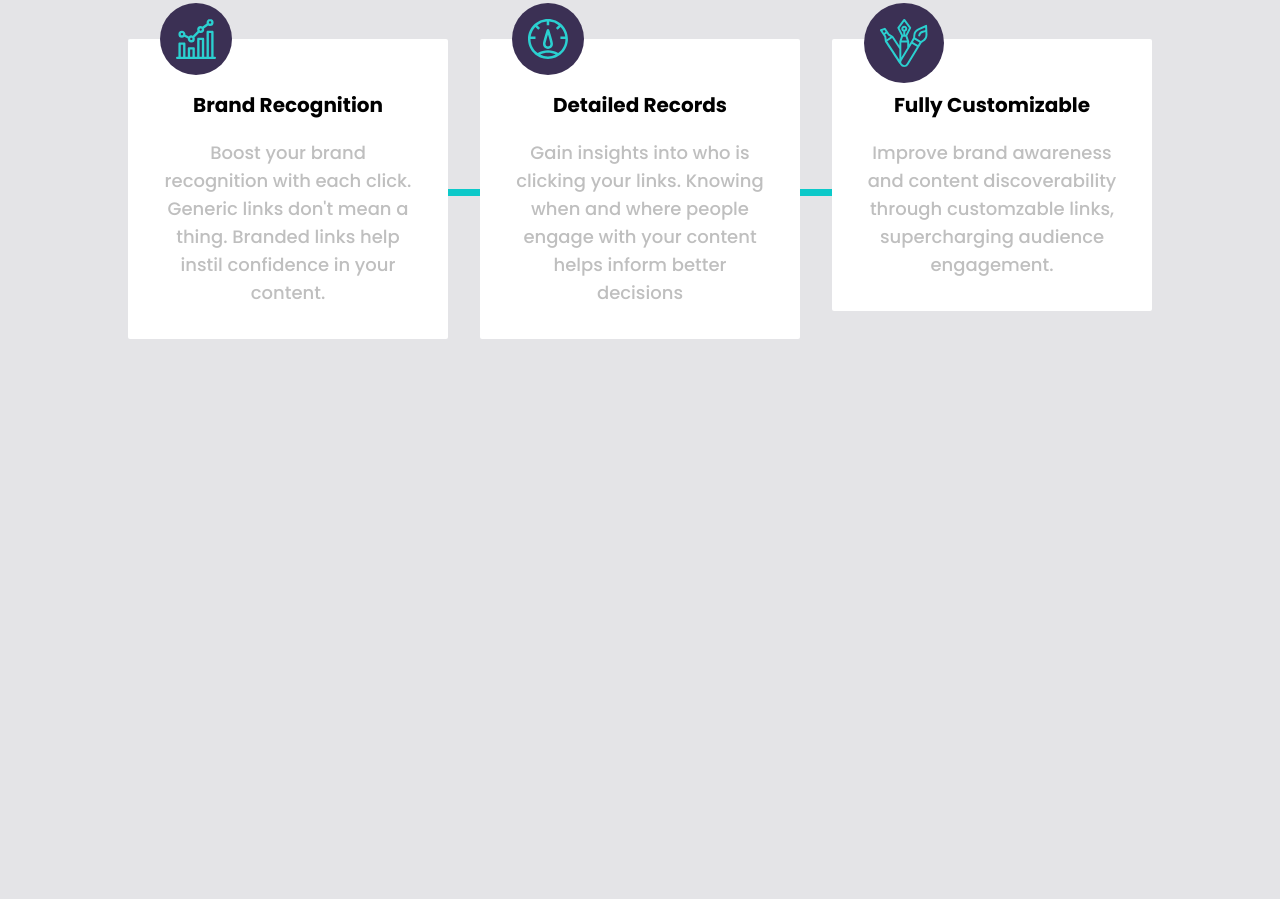
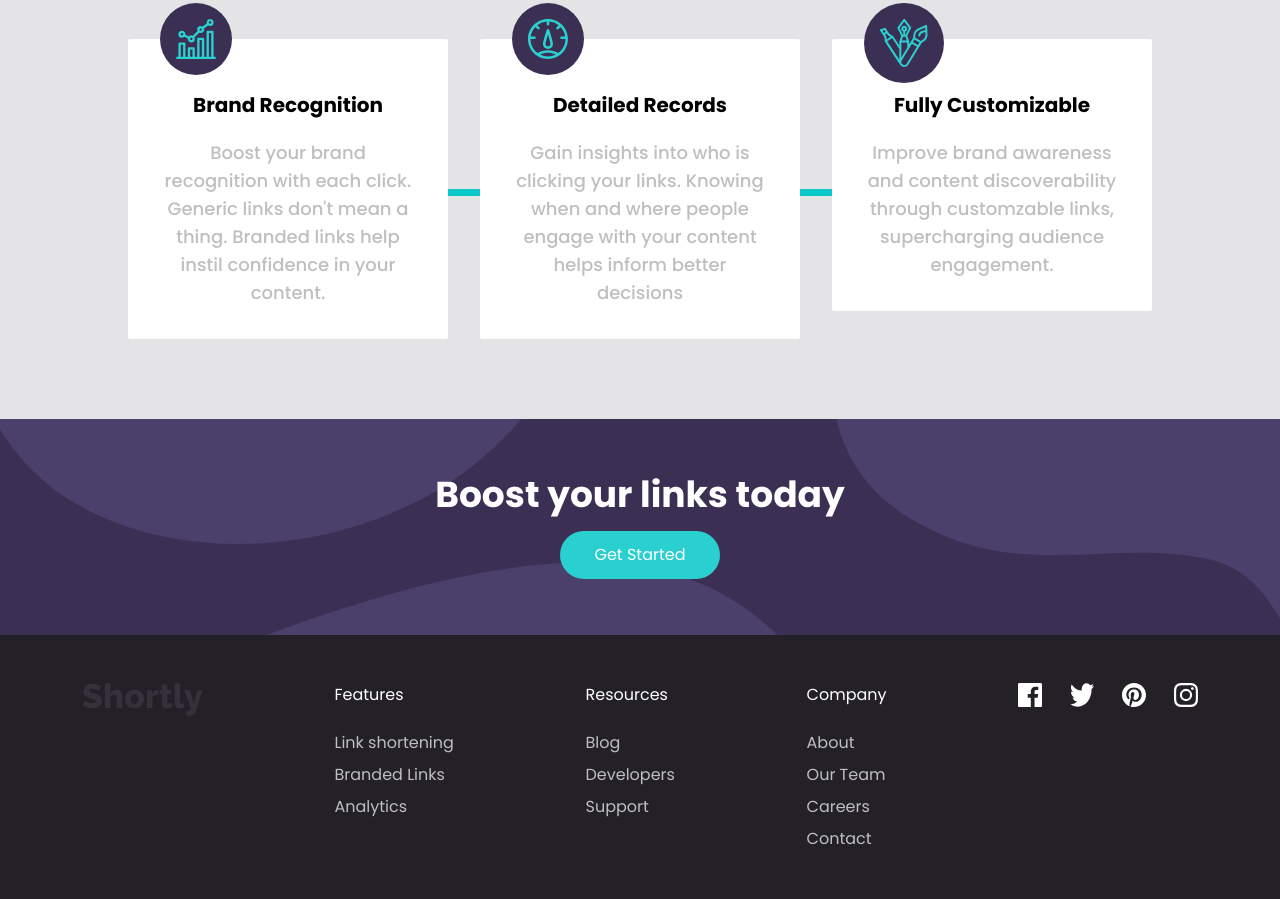
Before and after one commit to adisa-ade/Url-Shortening, a website: page public/index.html in a window 1280 px wide. Shown: the part 951-1850 px from the top of the page. Before the commit the page ends 1290 px from the top, so only its background shows below. Drawn offline with Linux system fonts and the light colour scheme.

Commit message:
Made some changes to the footer

```diff
--- a/public/index.html
+++ b/public/index.html
@@ -24,7 +24,7 @@
                 <a href="">Resources</a>
             </div>
             <div class="space-x-4">
-                <button>login</button>
+                <button>Login</button>
                 <button>Sign Up</button>
             </div>
         </nav>
@@ -58,7 +58,7 @@
         <div class="">
             <img src="/images/illustration-working.svg" alt="bg-image" class=" object-cover relative left-20 max-w-lg lg:left-64 md:left-0 md:mx-auto md:max-w-2xl lg:max-w-none lg:-mt-8 lg:-m-0">
         </div>
-        <div class="text-center lg:text-left mx-auto w-5/6  lg:mx-0 space-y-6">
+        <div class="text-center lg:text-left mx-auto w-5/6  lg:mx-0 space-y-6 mt-4 md:mt-0">
             <h1 class="text-4xl font-bold mx-8 md:text-5xl md:mx-0">More than just shorter links</h1>
             <p class="text-lg w-80 mx-auto lg:mx-0 md:w-full text-grayishViolet">Build your brand's recognition and detailed insights on how your links are performing.</p>
             <button class="bg-cyan p-3 w-40 rounded-full text-white">Get Started</button>
@@ -107,6 +107,56 @@
     </div>
     <!-- END CARDS -->
     </section>
+    <section class="boost bg-darkViolet mt-20">
+        <div class="flex flex-col items-center text-white space-y-4 p-11 md:p-14">
+            <h2 class="flex text-2xl font-bold md:text-4xl">Boost your links today</h2>
+            <button class="bg-cyan p-3 w-40 rounded-full text-white">Get Started</button>
+        </div>
+    </section>
+    <!-- FOOTER -->
+    <footer class="bg-verydarkViolet flex flex-col lg:flex-row lg:justify-around items-center lg:items-start py-12 px-4 space-y-14 lg:space-y-0">
+        <div>
+            <img src="/images/logo.svg" alt="footer-logo" class=>
+        </div>
+        <div class="text-white space-y-7 lg:space-y-6 text-center lg:text-left">
+            <div>
+            <h3>Features</h3>
+            </div>
+            <div class="space-y-4 lg:space-y-2">
+            <p class="text-gray">Link shortening</p>
+            <p class="text-gray">Branded Links</p>
+            <p class="text-gray">Analytics</p>
+            </div>
+        </div>
+        <div class="text-white space-y-7 lg:space-y-6 text-center lg:text-left">
+            <div>
+            <h3>Resources</h3>
+            </div>
+            <div class="space-y-4 lg:space-y-2">
+            <p class="text-gray">Blog</p>
+            <p class="text-gray">Developers</p>
+            <p class="text-gray">Support</p>
+            </div>
+        </div>
+        <div class="text-white space-y-7 lg:space-y-6 text-center lg:text-left">
+            <div>
+            <h3>Company</h3>
+            </div>
+            <div class="space-y-4 lg:space-y-2">
+            <p class="text-gray">About</p>
+            <p class="text-gray">Our Team</p>
+            <p class="text-gray">Careers</p>
+            <p class="text-gray">Contact</p>
+            </div>
+        </div>
+        <div class="flex space-x-7">
+            <img src="/images/icon-facebook.svg" alt="">
+            <img src="/images/icon-twitter.svg" alt="">
+            <img src="/images/icon-pinterest.svg" alt="">
+            <img src="/images/icon-instagram.svg" alt="">
+        </div>
+    </footer>
+    <!-- END FOOTER -->
     <script src="script.js"></script>
 </body>
 </html>
--- a/public/script.js
+++ b/public/script.js
@@ -19,10 +19,10 @@ const shorten = document.querySelector('.shorten')
 
 if (window.screen.width > 767){
     shorten.classList.add('desktop-shorten')
-
 }
 else(
     shorten.classList.add('mobile-shorten')
+
 )
 
 const card = document.querySelector('.card')
@@ -36,3 +36,13 @@ else if(window.screen.width > 767){
     card.classList.add('cardonedesktop')
     card1.classList.add('cardtwodesktop')
 }
+
+
+const boost = document.querySelector('.boost')
+
+    if (window.screen.width > 767){
+        boost.classList.add('desktop-boost')
+    }
+    else{
+        boost.classList.add('mobile-boost')
+    }
--- a/src/input.css
+++ b/src/input.css
@@ -57,3 +57,16 @@
     height: 7px;
     background-color: rgb(12, 201, 201);
 }
+
+
+.mobile-boost{
+    position: relative;
+    background-image:url(/images/bg-boost-mobile.svg);
+    background-repeat: no-repeat;
+    background-position:top right;
+    background-size:70%;
+}
+.desktop-boost{
+    background-image:url(/images/bg-boost-desktop.svg);
+    background-repeat: no-repeat;
+}
--- a/tailwind.config.js
+++ b/tailwind.config.js
@@ -11,7 +11,7 @@ module.exports = {
         'gray': 'hsl(0, 0%, 75%)',
         'grayishViolet': 'hsl(257, 7%, 63%)',
         'verydarkBlue':' hsl(255, 11%, 22%)',
-        'verydarkViole': 'hsl(260, 8%, 14%)',
+        'verydarkViolet': 'hsl(260, 8%, 14%)',
               },
       fontWeight:{
         medium: '500',
```
Also changed, not shown: public/style.css.
